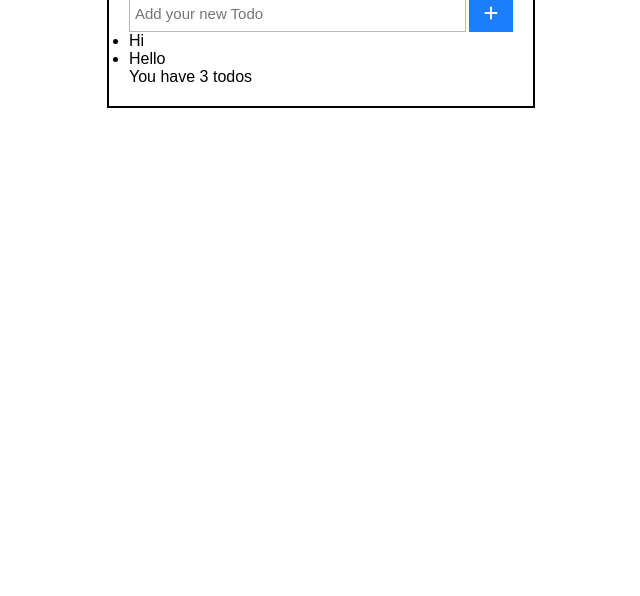
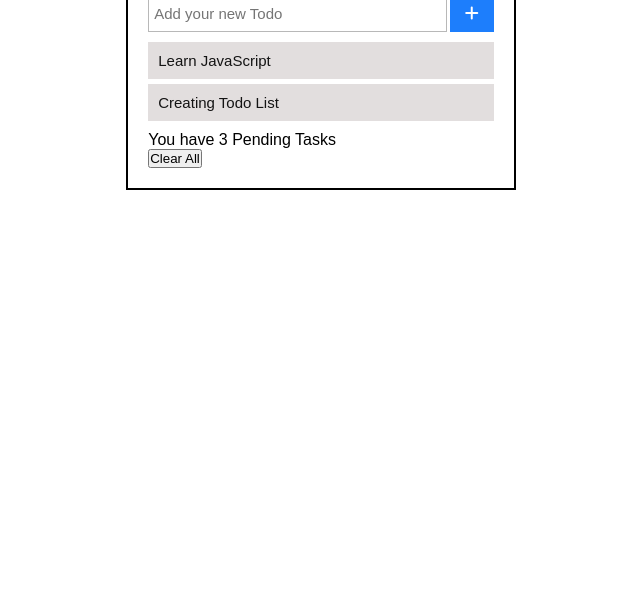
Before and after one commit to fahad111000/todo-list, a plain HTML site: page index.html in a window 1280 px wide. Shown: the part 204-800 px from the top of the page, without its empty margins (319-959 px from the left). Drawn offline with Linux system fonts and the light colour scheme.

Commit message:
list is completed

```diff
--- a/index.html
+++ b/index.html
@@ -19,13 +19,14 @@
             <button><i class="fa-solid fa-plus"></i></button>
         </div>
 
-        <ul class="inputs">
-            <li>Hi</li>
-            <li>Hello</li>
+        <ul class="todo-list">
+            <li>Learn JavaScript </li>
+            <li>Creating Todo List</li>
         </ul>
 
         <div class="pending-lists">
-            <p>You have 3 todos</p>
+            <p>You have 3 Pending Tasks</p>
+            <button>Clear All</button>
         </div>
     </div>
 
--- a/style.css
+++ b/style.css
@@ -14,7 +14,7 @@ body {
 .wrapper {
     padding: 20px;
     border: 2px solid black;
-    width: 30%;
+    width: 27%;
 }
 
 .todo-list-heading {
@@ -53,3 +53,22 @@ input {
     font-size: 16px;
     color: #ffff;
 }
+
+/* ________ */
+.todo-list {
+    /* border: 2px solid orange; */
+    margin: 10px 0;
+}
+
+ul {
+    list-style: none;
+
+}
+
+ul li {
+    color: rgb(20, 20, 20);
+    background-color: rgba(218, 213, 213, 0.767);
+    padding: 10px;
+    margin-bottom: 5px;
+    font-size: 15px;
+}
```
